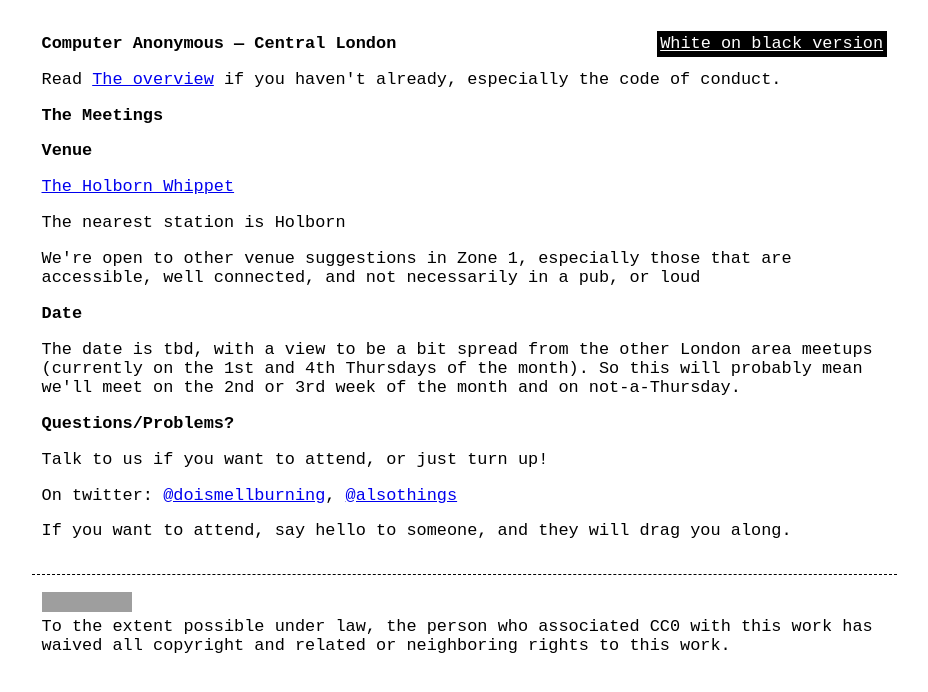
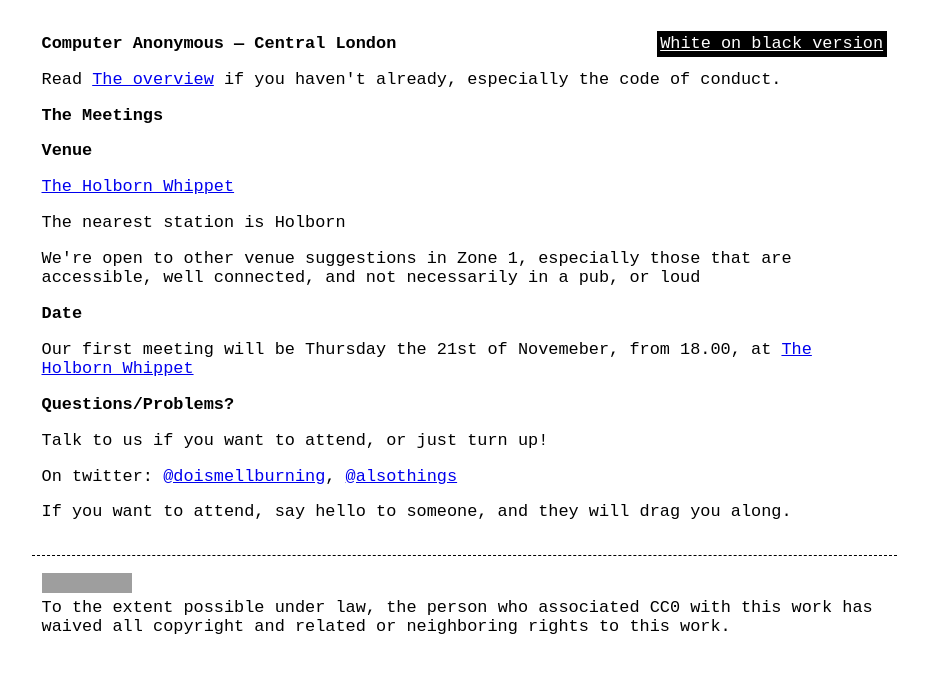
Before and after one commit to computeranonymous/computer, a Jekyll site: the page built from uk_central_london.html, in a window 1280 px wide. Shown: the top 692 px of the page, without its empty margins (176-1104 px from the left). Built offline with Jekyll 4.4.1, drawn with Linux system fonts in a browser that asks for light colours; grey boxes are pictures that could not be loaded.

Commit message:
a date for the first meeting!

```diff
--- a/uk_central_london.html
+++ b/uk_central_london.html
@@ -19,7 +19,7 @@ title: Computer Anonymous Central London
 
       <h3>Date</h3>
 
-      <p>The date is tbd, with a view to be a bit spread from the other London area meetups (currently on the 1st and 4th Thursdays of the month). So this will probably mean we'll meet on the 2nd or 3rd week of the month and on not-a-Thursday.</p>
+      <p>Our first meeting will be Thursday the 21st of Novemeber, from 18.00, at <a href="http://holbornwhippet.com/">The Holborn Whippet</a></p>
 
       <h3>Questions/Problems?</h3>
 
```
